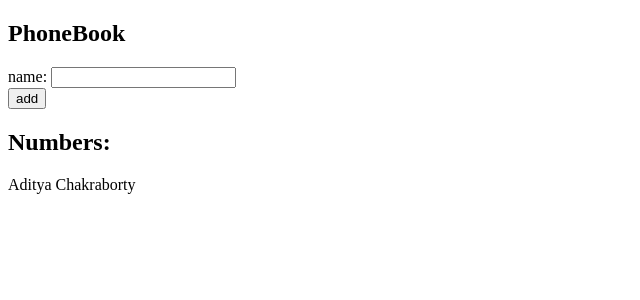
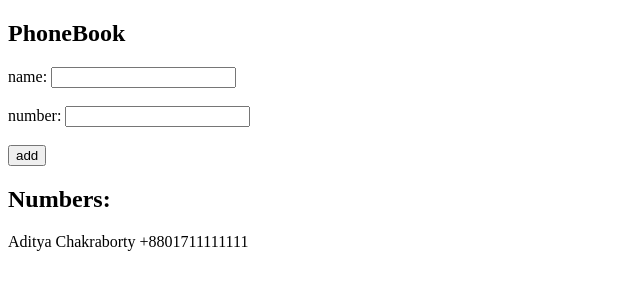
Before and after one commit to adityackr/fs-open-2022, a React (Create React App) app in the folder part2/phonebook/: page / in a window 1280 px wide. Shown: the top 300 px of the page, without its empty margins (0-640 px from the left). Built offline with nearby package versions, Linux system fonts and the light colour scheme.

Commit message:
Add: Assignment 2.8

```diff
--- a/part2/phonebook/src/App.jsx
+++ b/part2/phonebook/src/App.jsx
@@ -1,22 +1,29 @@
 import { useState } from 'react';
 
 const App = () => {
-	const [persons, setPersons] = useState([{ name: 'Aditya Chakraborty' }]);
+	const [persons, setPersons] = useState([
+		{ name: 'Aditya Chakraborty', number: '+8801711111111' },
+	]);
 	const [newName, setNewName] = useState('');
+	const [newNumber, setNewNumber] = useState('');
 
 	const handleSubmit = (e) => {
 		e.preventDefault();
-		const newNameObj = { name: newName };
-		const personsArr = persons.map((person) => JSON.stringify(person));
-		if (personsArr.includes(JSON.stringify(newNameObj))) {
+		const newPersonObj = { name: newName, number: newNumber };
+		const personsArr = persons.map((person) => person.name);
+		if (personsArr.includes(newPersonObj.name)) {
 			alert(`${newName} is already added to phonebook`);
 		} else {
-			setPersons([...persons, newNameObj]);
+			setPersons([...persons, newPersonObj]);
 		}
 	};
 
-	const handleInputChange = (e) => {
+	const handleNameInputChange = (e) => {
 		setNewName(e.target.value);
+	};
+
+	const handleNumberInputChange = (e) => {
+		setNewNumber(e.target.value);
 	};
 
 	return (
@@ -24,8 +31,12 @@ const App = () => {
 			<h2>PhoneBook</h2>
 			<form onSubmit={handleSubmit}>
 				<div>
-					name: <input value={newName} onChange={handleInputChange} />
+					name: <input value={newName} onChange={handleNameInputChange} />
+					<br />
+					<br />
+					number: <input value={newNumber} onChange={handleNumberInputChange} />
 				</div>
+				<br />
 				<div>
 					<button type="submit">add</button>
 				</div>
@@ -33,7 +44,9 @@ const App = () => {
 			<h2>Numbers:</h2>
 			<div>
 				{persons.map((person) => (
-					<p key={person.name}>{person.name}</p>
+					<p key={person.name}>
+						{person.name} {person.number}
+					</p>
 				))}
 			</div>
 		</div>
```
